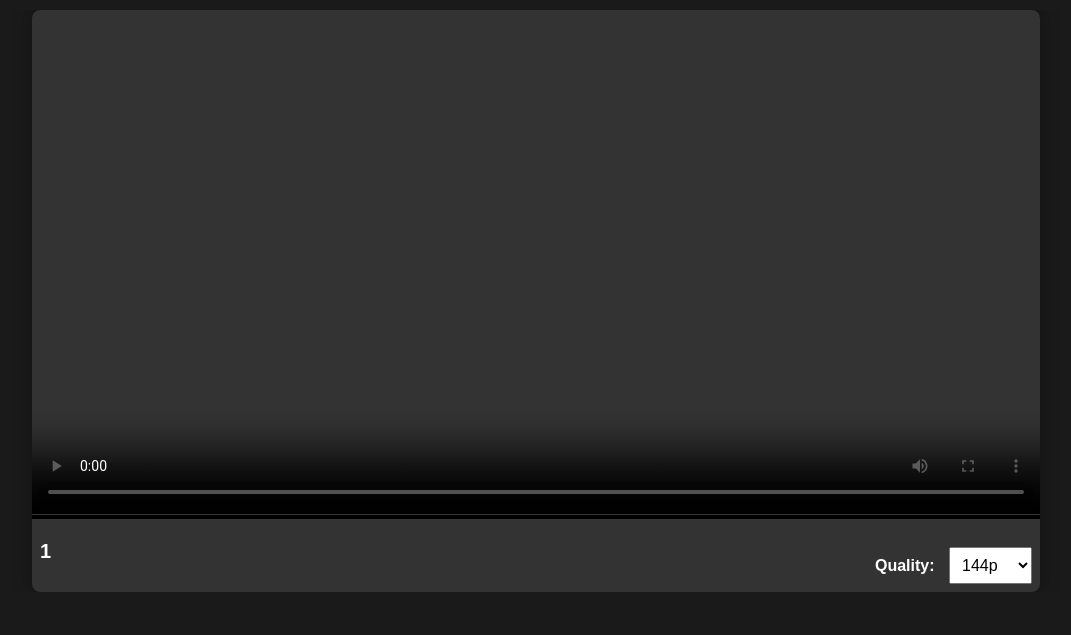
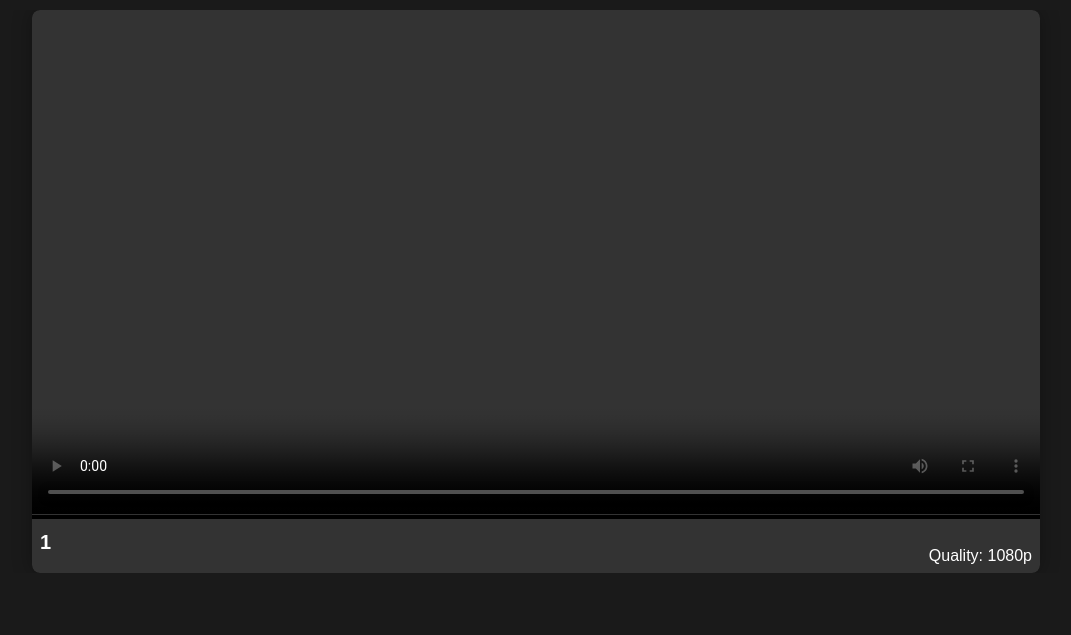
Before and after one commit to zaki-1337/video-streaming-testing, a Django app: page /video_display/1/ in a window 1280 px wide. Shown: the top 635 px of the page, without its empty margins (104-1175 px from the left). Run offline with Django 4.2, Linux system fonts and the light colour scheme; some libraries are stand-ins or nearby versions.

Commit message:
Added QC Auto

```diff
--- a/vsa_se/video_stream/templates/video_display.html
+++ b/vsa_se/video_stream/templates/video_display.html
@@ -41,6 +41,8 @@
     </div>
   </div>
 
+  <!-- Your HTML code remains unchanged -->
+
 <script>
   var firebaseConfig = {
     apiKey: "AIzaSyCeA52-1J41uVC93nszDNl85AMyAROuKsU",
@@ -55,32 +57,14 @@
   firebase.initializeApp(firebaseConfig);
 
   var storageRef = firebase.storage().ref();
-    var resourceName = "{{ video_name }}"
-    var videoRef = storageRef.child(resourceName);
+  var resourceName = "{{ video_name }}";
 
-    videoRef
-      .getDownloadURL()
-      .then(function (url) {
-        document.getElementById("my-video").src = url;
-      })
-      .catch(function (error) {
-        console.error("Error getting download URL: ", error);
-      });
-
-    function toggleQualityOptions() {
-      var qualityOptionsDiv = document.getElementById("quality-options");
-      qualityOptionsDiv.classList.toggle("hidden");
-    }
-
-  </script>
-
-  <script>
   var video = document.getElementById("my-video");
   var videoInfo = document.getElementById("video-info");
-    var videoName = "{{ video_name }}"
-    videoName = videoName.split(".")[0]
+  var videoName = "{{ video_name }}";
   document.getElementById("video-name").innerText = videoName;
   var playbackInfo = document.getElementById("playback-info");
+  var qualityControl = document.getElementById("quality-control");
 
   var isOnline = navigator.onLine;
   var storageKey = "videoPlaybackTime";
@@ -115,18 +99,18 @@
     // Add your logic here to adjust quality based on downlink speed
     // You can customize this function according to your requirements
 
-    if (downlinkSpeed >= 5) {
+    if (downlinkSpeed >= 4) {
       return getAvailableQualities()[5]; // 1080p for downlink speed >= 4 Mbps
     } else if (downlinkSpeed >= 2.5) {
-      return getAvailableQualities()[4]; // 720p for 2 Mbps <= downlink speed < 4 Mbps
+      return getAvailableQualities()[4]; // 720p for 2.5 Mbps <= downlink speed < 4 Mbps
     } else if (downlinkSpeed >= 1.1) {
-      return getAvailableQualities()[3]; // 480p for 1 Mbps <= downlink speed < 2 Mbps
+      return getAvailableQualities()[3]; // 480p for 1.1 Mbps <= downlink speed < 2.5 Mbps
     } else if (downlinkSpeed >= 0.7) {
-      return getAvailableQualities()[2]; // 360p for 0.5 Mbps <= downlink speed < 1 Mbps
+      return getAvailableQualities()[2]; // 360p for 0.7 Mbps <= downlink speed < 1.1 Mbps
     } else if (downlinkSpeed >= 0.5) {
-      return getAvailableQualities()[1]; // 240p for 0.2 Mbps <= downlink speed < 0.5 Mbps
+      return getAvailableQualities()[1]; // 240p for 0.5 Mbps <= downlink speed < 0.7 Mbps
     } else {
-      return getAvailableQualities()[0]; // 144p for downlink speed < 0.2 Mbps
+      return getAvailableQualities()[0]; // 144p for downlink speed < 0.5 Mbps
     }
   }
 
@@ -177,7 +161,7 @@
 
     // Adjust quality based on downlink speed
     var currAdjustedQuality = getAdjustedQuality(downlinkSpeed);
-    console.log(currAdjustedQuality.label);
+    // console.log(currAdjustedQuality.label);
     if (currAdjustedQuality.label != adjustedQuality.label) {
       // Set the video source to the adjusted quality
       adjustedQuality = currAdjustedQuality;
```
Lines whose indentation alone changed are shown as unchanged.
